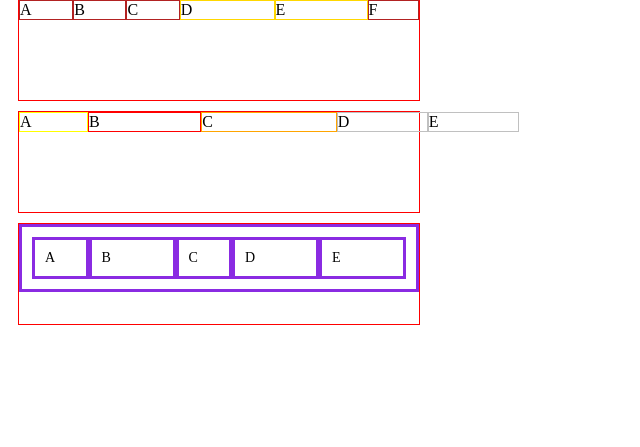
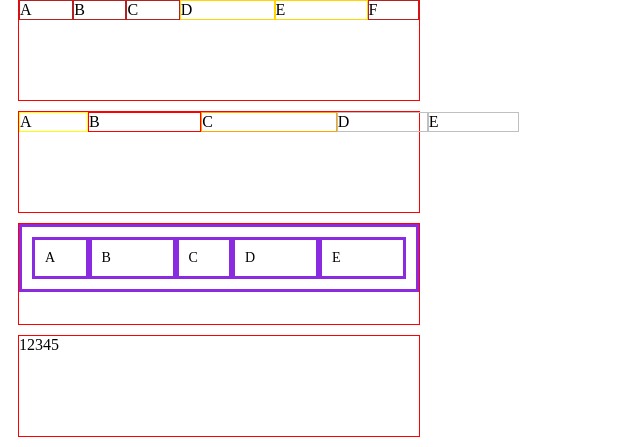
Before and after one commit to Ivan26ru/artemLearn, a PHP site: page /flex.html in a window 1280 px wide. Shown: the part 1243-1690 px from the top of the page, without its empty margins (0-640 px from the left). Before the commit the page ends 1568 px from the top, so only its background shows below. Run offline with PHP 8.4, Linux system fonts and the light colour scheme.

Commit message:
элементы выкладываются в направление, идущем от начала контейнера

```diff
--- a/front/flex.html
+++ b/front/flex.html
@@ -119,6 +119,15 @@
         <div class="flex-basis basis_5">E</div>
     </div>
 </div>
+<div class="flex-container">
+    <div class="justify-content__flex-start">
+        <div>1</div>
+        <div>2</div>
+        <div>3</div>
+        <div>4</div>
+        <div>5</div>
+    </div>
+</div>
 
 </body>
 </html>
--- a/front/flexstyle.css
+++ b/front/flexstyle.css
@@ -209,3 +209,8 @@
 .basis_2, .basis_4, .basis_5{
     flex-basis: 6em;
 }
+
+.justify-content__flex-start{
+    display: flex;
+    justify-content: flex-start;
+}
```
